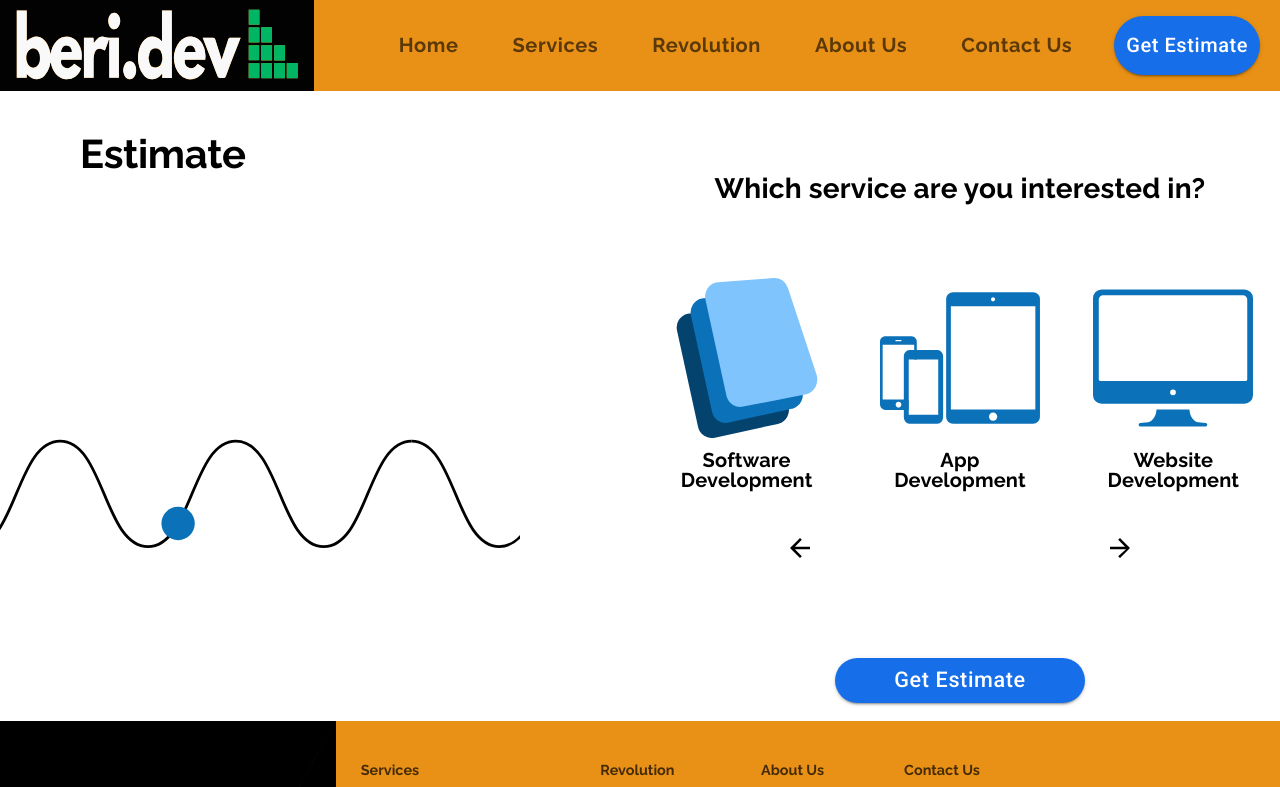
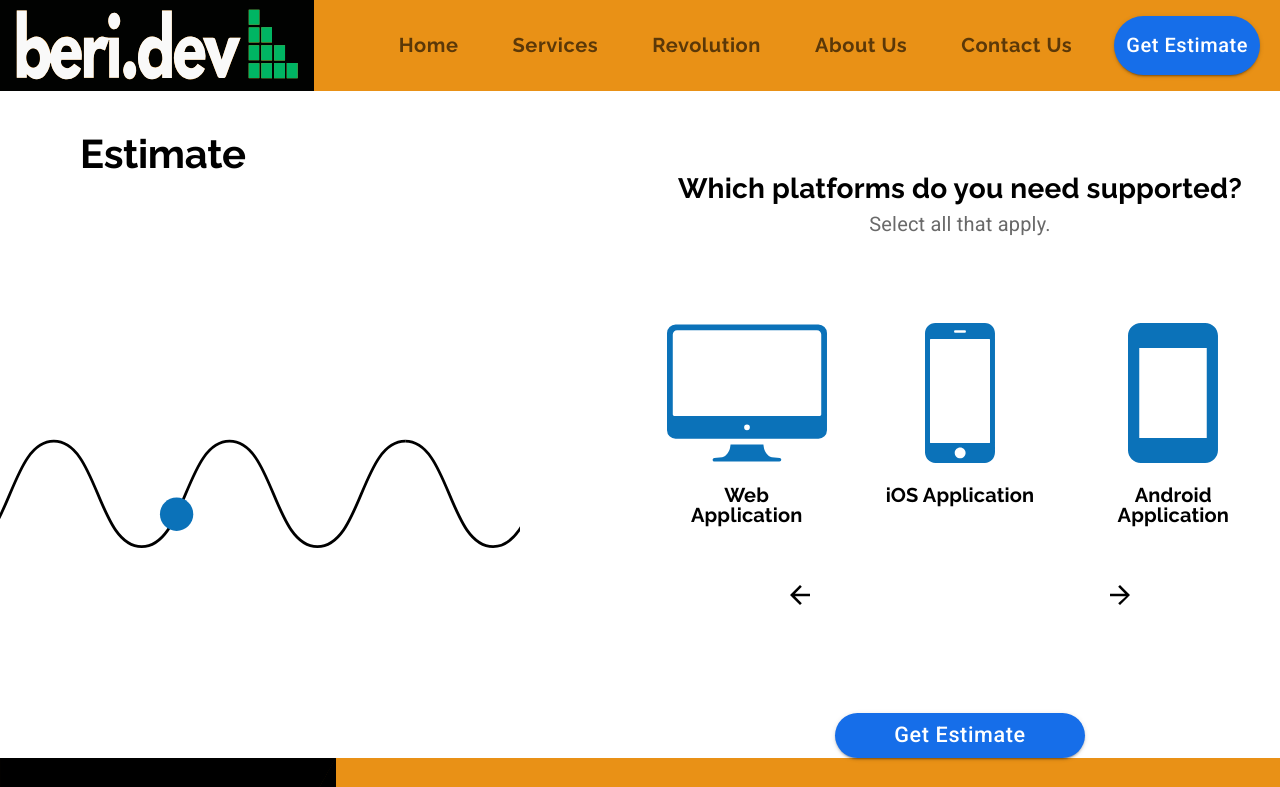
Before and after one commit to HAZberi/tech-company-website, a React (Create React App) app: page /estimate in a window 1280 px wide. Shown: the top 787 px of the page. Built offline with nearby package versions, Linux system fonts and the light colour scheme.

Commit message:
questions navigation init

```diff
--- a/src/components/Estimate.js
+++ b/src/components/Estimate.js
@@ -77,6 +77,11 @@ const useStyles = makeStyles((theme) => ({
     width: "250px",
     marginTop: "0.5rem",
     fontSize: "1.35rem",
+  },
+  arrowIcons: {
+    "&:hover": {
+      backgroundColor: "transparent",
+    },
   },
 }));
 
@@ -197,7 +202,7 @@ const softwareQuestions = [
     options: [
       {
         id: 1,
-        title: "Users/Authentication",
+        title: "Users Authentication",
         subtitle: null,
         icon: users,
         iconAlt: "outline of a person with a plus sign",
@@ -343,7 +348,7 @@ const Estimate = (props) => {
   const medium = useMediaQuery(theme.breakpoints.down("md"));
   const smallest = useMediaQuery(theme.breakpoints.down("xs"));
 
-  const [questions, setQuestions] = useState(defaultQuestions);
+  const [questions, setQuestions] = useState(softwareQuestions);
 
   const defaultOptions = {
     loop: true,
@@ -424,7 +429,7 @@ const Estimate = (props) => {
         </Grid>
       </Grid>
       <Grid item container direction="column" md>
-        {defaultQuestions
+        {questions
           .filter((question) => question.active)
           .map((question, index) => (
             <React.Fragment key={index}>
@@ -475,10 +480,17 @@ const Estimate = (props) => {
           style={{ marginTop: "3em", marginBottom: "2.5em" }}
         >
           <Grid item>
-            <img src={backArrow} alt="Previous question" />
+            <IconButton
+              className={classes.arrowIcons}
+              onClick={previousQuestion}
+            >
+              <img src={backArrow} alt="Previous question" />
+            </IconButton>
           </Grid>
           <Grid item>
-            <img src={forwardArrow} alt="Next question" />
+            <IconButton className={classes.arrowIcons} onClick={nextQuestion}>
+              <img src={forwardArrow} alt="Next question" />
+            </IconButton>
           </Grid>
         </Grid>
         <Grid item align="center" style={{ marginTop: "3em" }}>
@@ -486,6 +498,7 @@ const Estimate = (props) => {
             variant="contained"
             color="secondary"
             className={classes.estimate}
+            onClick={() => {console.log("Get Estimate")}}
           >
             Get Estimate
           </Button>
```
Also changed, not shown: 1 other file (tests, documents, lock files or other folders).
